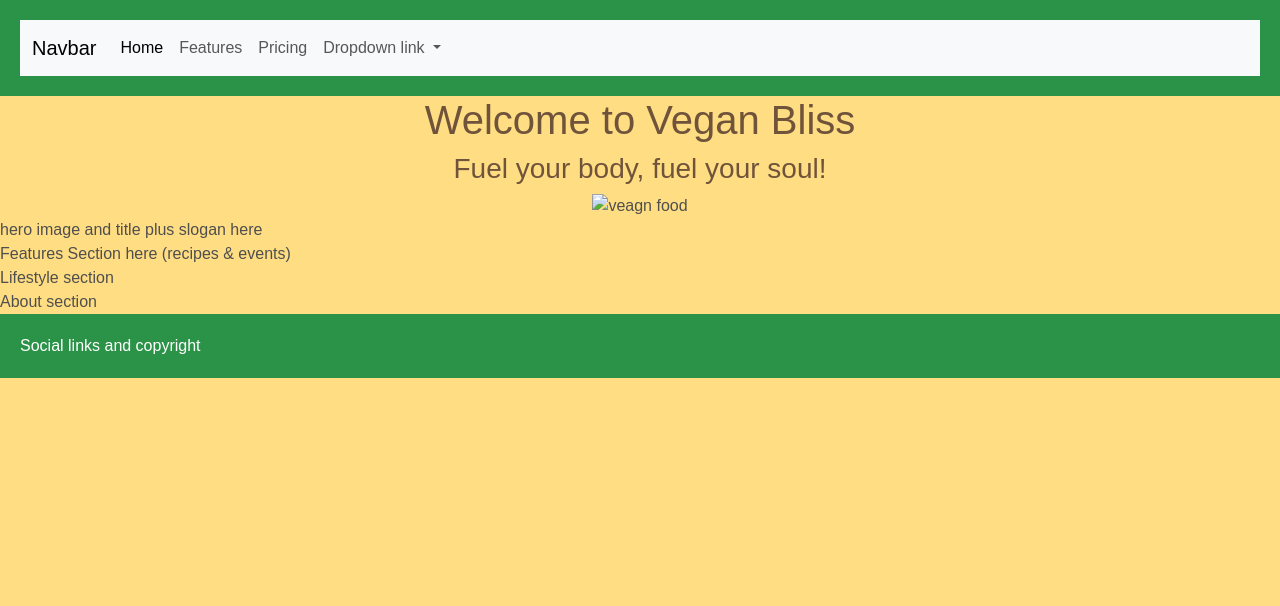
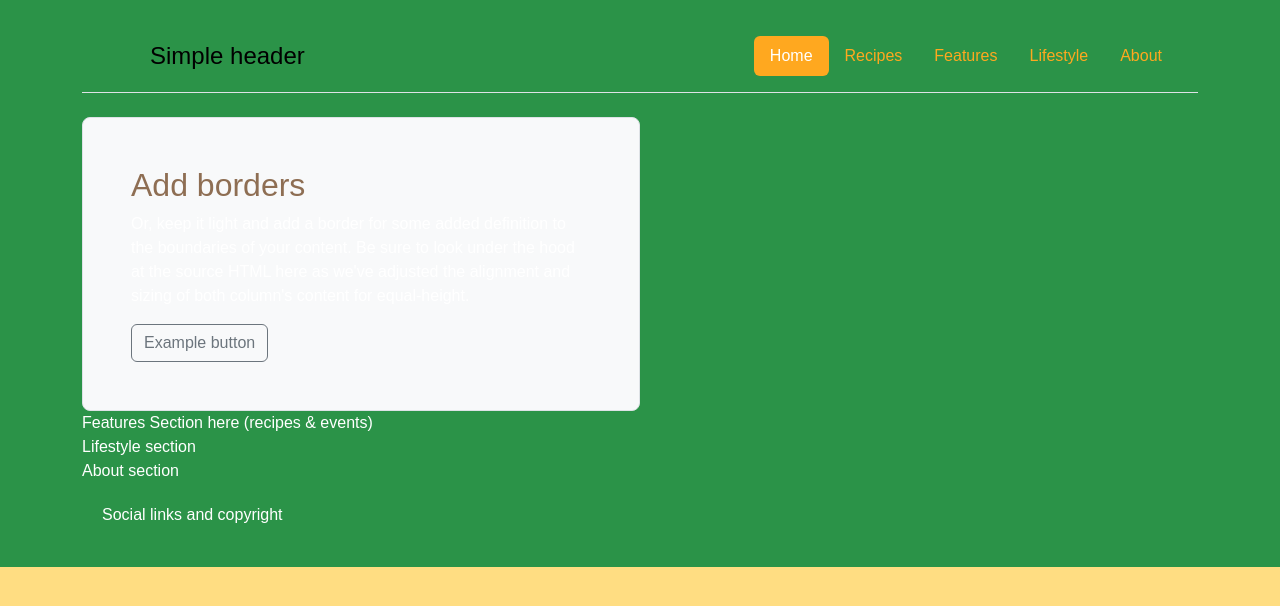
Before and after one commit to Danut89/ProjectMilestone1-Vegan-Bliss, a plain HTML site: page index.html in a window 1280 px wide. Drawn offline with nearby package versions, Linux system fonts and the light colour scheme.

Commit message:
Changed the header

```diff
--- a/assets/css/style.css
+++ b/assets/css/style.css
@@ -1,22 +1,28 @@
-/*-------Hero-section*/
+body, html {
+    margin: 0;
+    padding: 0;
+    width: 100%;
+    height: 100%;
+}
+
+/*------------------Hero Section*/
+
 
 h1, h3 {
     display: flex;
     justify-content: center;
 }
 
-.hero-image {
-    display: flex;
-    justify-content: center;
-    background-size: cover;
-    width: 50%;
-    height: auto;
+
+
+.nav-link {
+    color: #ffa81f;
 }
 
-
-
-
-
+.nav-pills .nav-link.active, .nav-pills .show>.nav-link {
+    color: #fff;
+    background-color: #ffa81f;
+}
 
 /*-------Colours Pallet*/
 
@@ -26,6 +32,12 @@ body {
     font-family: Arial, sans-serif;
 }
 
+.hero-section {
+    background-color: #FFDD82;
+}
+
+
+
 header, footer {
     background-color: #2b9348; /* Green headers and footers */
     color: white;
@@ -33,7 +45,7 @@ header, footer {
 }
 
 h1, h2, h3 {
-    color: #70533b; /* Brown headings */
+    color: #8E6E53; /* Brown headings */
 }
 
 a {
--- a/index.html
+++ b/index.html
@@ -10,46 +10,33 @@
 </head>
 <body>
     <header>
-        <nav class="navbar navbar-expand-lg bg-body-tertiary">
-            <div class="container-fluid">
-              <a class="navbar-brand" href="#">Navbar</a>
-              <button class="navbar-toggler" type="button" data-bs-toggle="collapse" data-bs-target="#navbarNavDropdown" aria-controls="navbarNavDropdown" aria-expanded="false" aria-label="Toggle navigation">
-                <span class="navbar-toggler-icon"></span>
-              </button>
-              <div class="collapse navbar-collapse" id="navbarNavDropdown">
-                <ul class="navbar-nav">
-                  <li class="nav-item">
-                    <a class="nav-link active" aria-current="page" href="#">Home</a>
-                  </li>
-                  <li class="nav-item">
-                    <a class="nav-link" href="#">Features</a>
-                  </li>
-                  <li class="nav-item">
-                    <a class="nav-link" href="#">Pricing</a>
-                  </li>
-                  <li class="nav-item dropdown">
-                    <a class="nav-link dropdown-toggle" href="#" role="button" data-bs-toggle="dropdown" aria-expanded="false">
-                      Dropdown link
-                    </a>
-                    <ul class="dropdown-menu">
-                      <li><a class="dropdown-item" href="#">Action</a></li>
-                      <li><a class="dropdown-item" href="#">Another action</a></li>
-                      <li><a class="dropdown-item" href="#">Something else here</a></li>
-                    </ul>
-                  </li>
-                </ul>
-              </div>
-            </div>
-        </nav>
+      <div class="container">
+        <header class="d-flex flex-wrap justify-content-center py-3 mb-4 border-bottom">
+          <a href="/" class="d-flex align-items-center mb-3 mb-md-0 me-md-auto link-body-emphasis text-decoration-none">
+            <svg class="bi me-2" width="40" height="32"><use xlink:href="#bootstrap"></use></svg>
+            <span class="fs-4">Simple header</span>
+          </a>
+
+          <ul class="nav nav-pills">
+            <li class="nav-item"><a href="#" class="nav-link active" aria-current="page">Home</a></li>
+            <li class="nav-item"><a href="#" class="nav-link">Recipes</a></li>
+            <li class="nav-item"><a href="#" class="nav-link">Features</a></li>
+            <li class="nav-item"><a href="#" class="nav-link">Lifestyle</a></li>
+            <li class="nav-item"><a href="#" class="nav-link">About</a></li>
+          </ul>
     </header>
-    <section class="hero-section">
-        <h1>Welcome to Vegan Bliss</h1>
-        <h3>Fuel your body, fuel your soul!</h3>
-        <div class="container hero-image">
-            <img src="assets/images/brooke-lark-HlNcigvUi4Q-unsplash (1).jpg" alt="veagn food">
+
+    <section>
+      <div class="col-md-6 jumbotrone">
+        <div class="h-100 p-5 bg-body-tertiary border rounded-3">
+          <h2>Add borders</h2>
+          <p>Or, keep it light and add a border for some added definition to the boundaries of your content. Be sure to look under the hood at the source HTML here as we've adjusted the alignment and sizing of both column's content for equal-height.</p>
+          <button class="btn btn-outline-secondary" type="button">Example button</button>
         </div>
-        hero image and title plus slogan here
+      </div>
     </section>
+
+
 
     <section>
         Features Section here (recipes & events)
```
